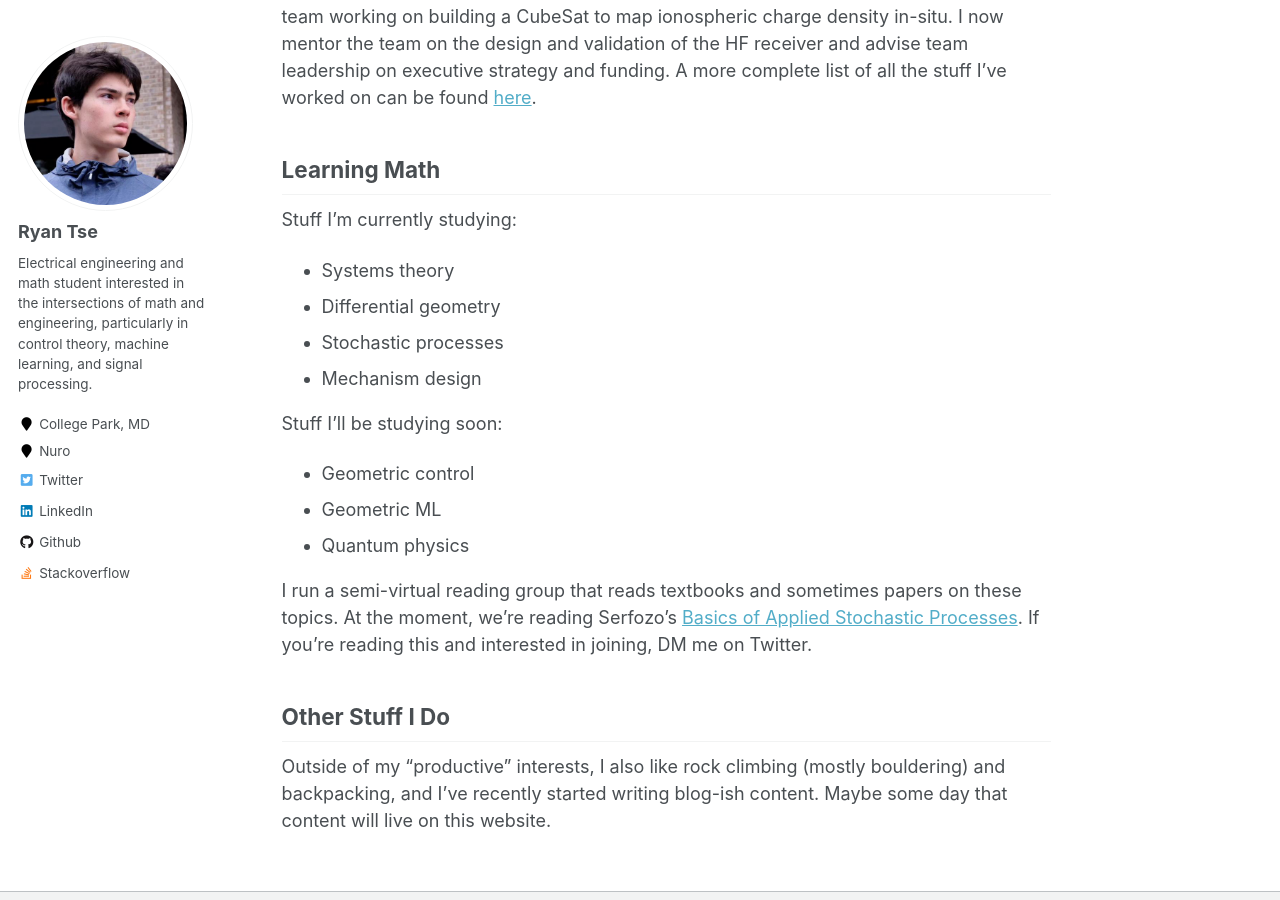
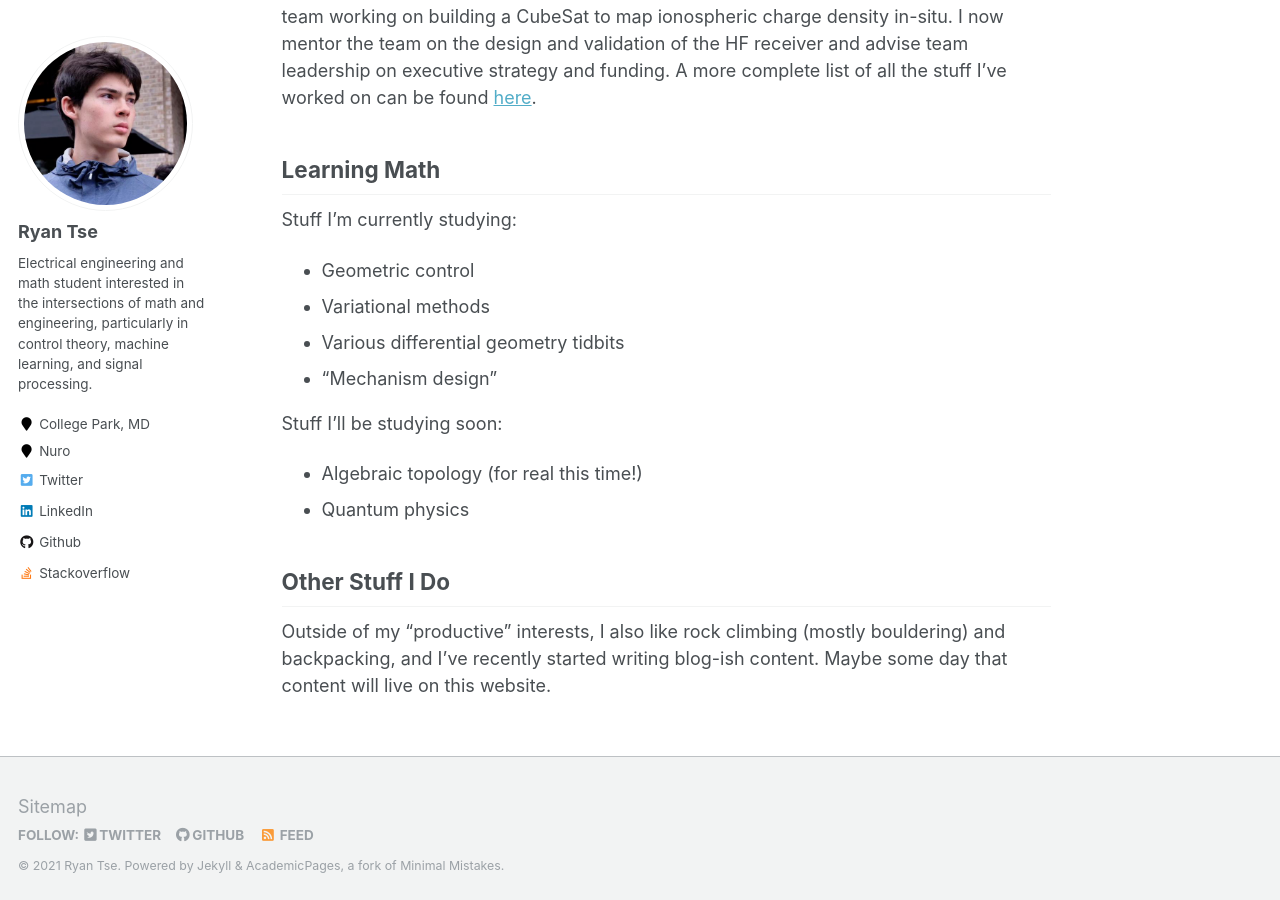
Before and after one commit to rytse/rytse.github.io, a Jekyll site: the page built from _pages/about.md, in a window 1280 px wide and 900 px high, scrolled down 388 px. Built offline with Jekyll 4.4.1, drawn with Linux system fonts in a browser that asks for light colours.

Commit message:
Update about.md

```diff
--- a/_pages/about.md
+++ b/_pages/about.md
@@ -12,22 +12,19 @@ I like building things and learning math. Most of my interests revolve around si
 
 ## Building Things
 
-Currently I work part time at [Nuro](https://nuro.ai/), a self-driving delivery vehicle startup, where I work on designing, implementing, and testing radar DSP algorithms. In 2017, I founded [blair3sat](https://www.blair3sat.com/), a team working on building a CubeSat to map ionospheric charge density in-situ. I now mentor the team on the design and validation of the HF receiver and advise team leadership on executive strategy and funding. A more complete list of all the stuff I've worked on can be found [here]().
+Currently I work part time at [Nuro](https://nuro.ai/), a self-driving delivery vehicle startup, where I work on designing, implementing, and testing radar DSP algorithms. In 2017, I founded [blair3sat](https://www.blair3sat.com/), a team working on building a CubeSat to map ionospheric charge density in-situ. I now mentor the team on the design and validation of the HF receiver and advise team leadership on executive strategy and funding. A more complete list of all the stuff I've worked on can be found [here](https://rytse.github.io/cv/).
 
 ## Learning Math
 
 Stuff I'm currently studying:
- * Systems theory
- * Differential geometry
- * Stochastic processes
- * Mechanism design
+ * Geometric control
+ * Variational methods
+ * Various differential geometry tidbits
+ * "Mechanism design"
 
 Stuff I'll be studying soon:
- * Geometric control
- * Geometric ML
+ * Algebraic topology (for real this time!)
  * Quantum physics
-
-I run a semi-virtual reading group that reads textbooks and sometimes papers on these topics. At the moment, we're reading Serfozo's [Basics of Applied Stochastic Processes](https://www.springer.com/gp/book/9783540893318). If you're reading this and interested in joining, DM me on Twitter.
 
 ## Other Stuff I Do
 
```
